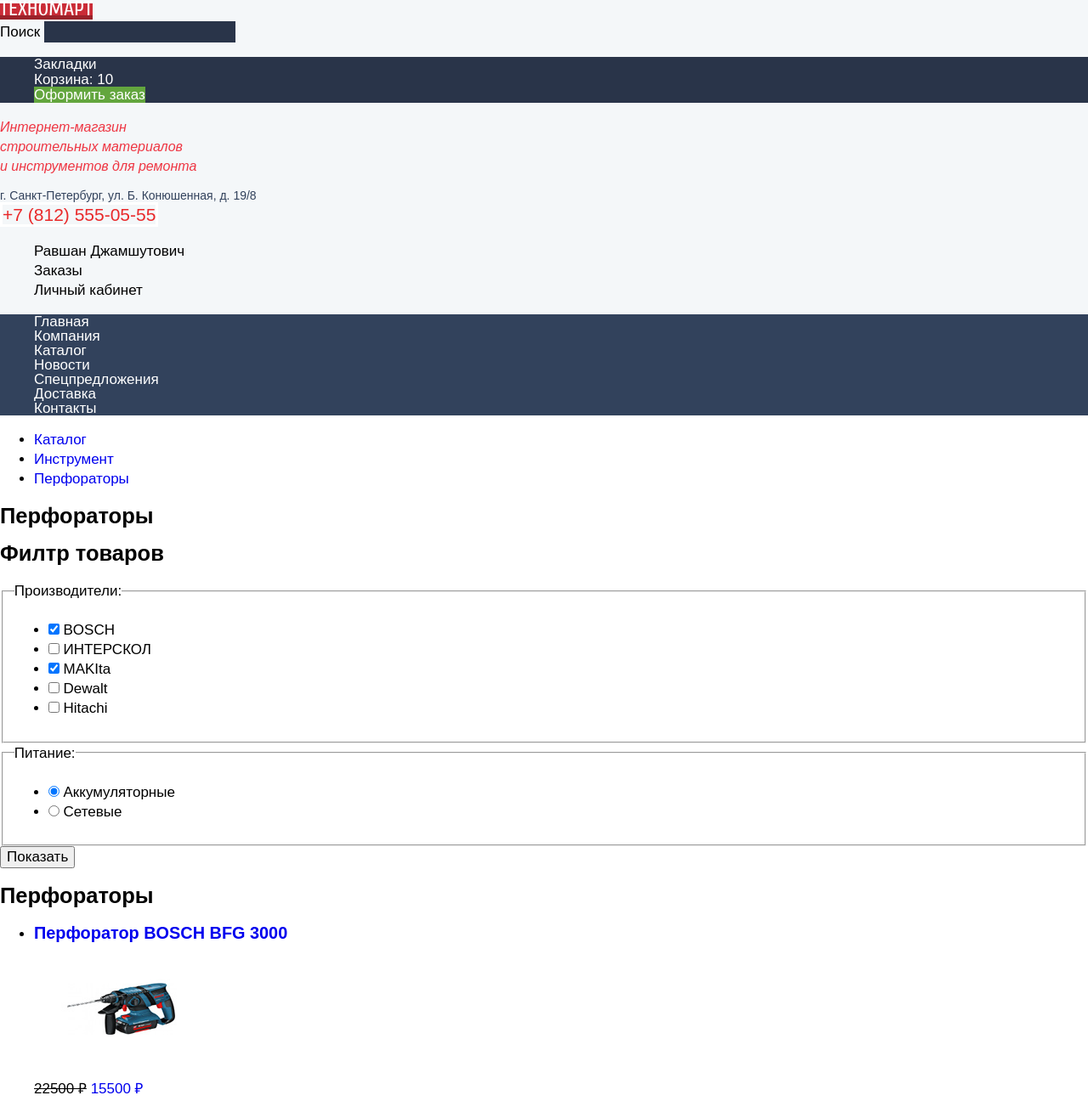
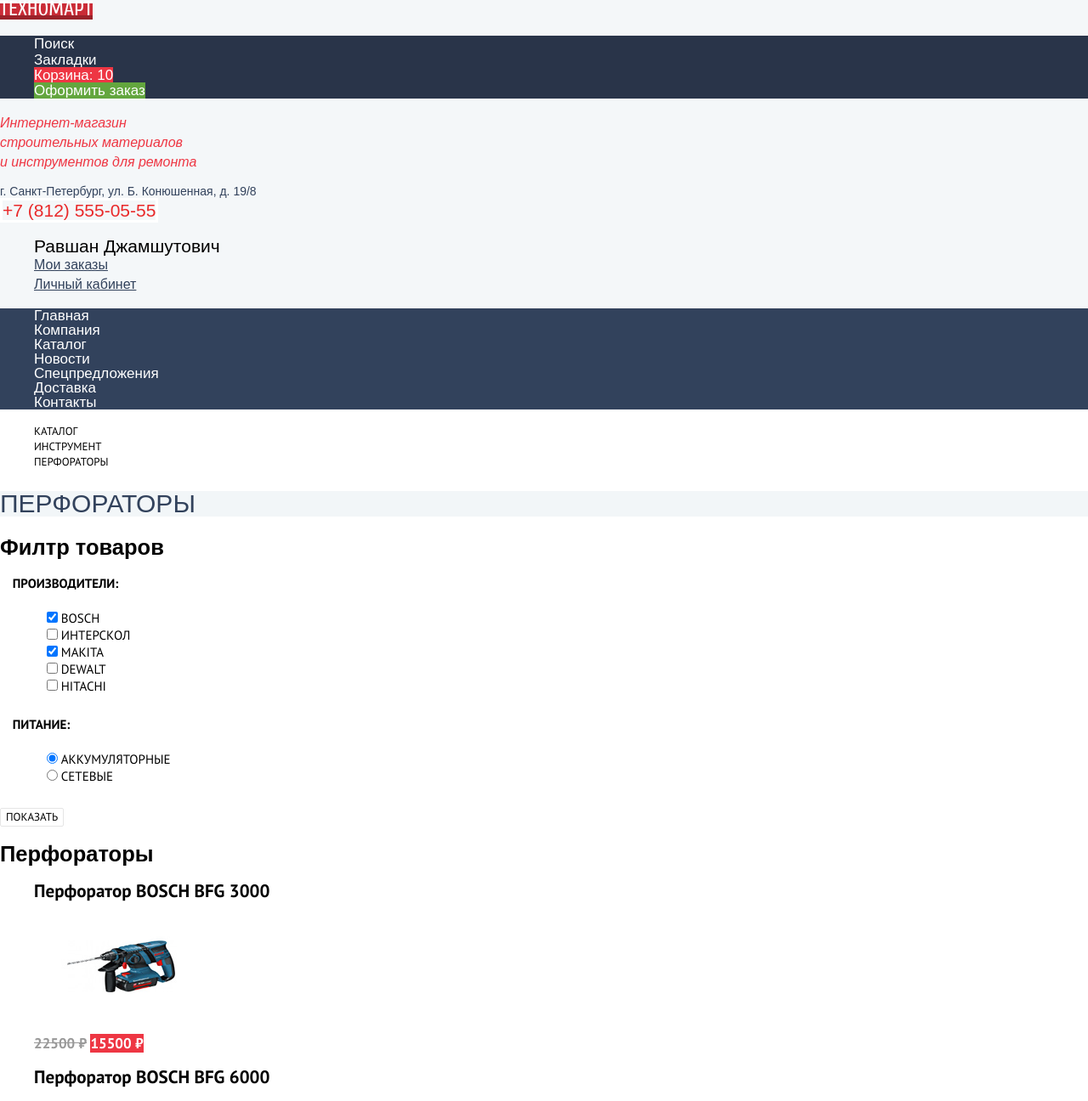
Before and after one commit to sagalatov/424675-technomart-25, a plain HTML site: page catalog.html in a window 1280 px wide. Shown: the top 1296 px of the page at 85% size. Drawn offline with Linux system fonts and the light colour scheme; a web font is replaced by a local one.

Commit message:
Adds base style for catalog.html

```diff
--- a/catalog.html
+++ b/catalog.html
@@ -5,21 +5,21 @@
   <meta charset="utf-8">
   <title>HTML Academy: Техномарт - каталог</title>
   <link href="css/normalize.css" rel="stylesheet">
-  <link href="https://fonts.googleapis.com/css?family=Cuprum:400,400i,700|PT+Sans:700&display=swap" rel="stylesheet">
+  <link href="https://fonts.googleapis.com/css?family=Cuprum:400,400i,700|PT+Sans:400,700&display=swap" rel="stylesheet">
   <link href="css/style.css" rel="stylesheet">
 </head>
 
-<body>
+<body class="inner-page">
   <header class="main-header">
     <div class="header-top">
       <a class="main-header-logo">
         <img src="img/logo-technomart.svg" width="109" height="19" alt="Логотип Техномарт">
       </a>
-      <form class="search-form" action="https://echo.htmlacademy.ru" method="get">
-        <label for="search-item">Поиск</label>
-        <input id="search-item" aria-label="Поиск по сайту" type="search" name="search" value="">
-      </form>
       <ul class="header-list">
+        <li>   <form class="search-form" action="https://echo.htmlacademy.ru" method="get">
+          <label for="search-item">Поиск</label>
+          <input id="search-item" aria-label="Поиск по сайту" type="search" name="search" value="">
+        </form></li>
         <li><a href="#">Закладки</a></li>
         <li class="site-navigation-current"><a href="#">Корзина: 10</a></li>
         <li><a href="#">Оформить заказ</a></li>
@@ -34,7 +34,7 @@
       </section>
       <ul class="user-navigation">
         <li class="user-name">Равшан Джамшутович</li>
-        <li class="users-orders">Заказы</li>
+        <li class="user-orders">Мои заказы</li>
         <li class="personal-account">Личный кабинет</li>
       </ul>
     </div>
@@ -49,8 +49,8 @@
         <li><a href="#">Контакты</a></li>
       </ul>
     </nav>
+  </header>
 
-  </header>
   <main class="container">
     <ul class="breadcrumbs">
       <li><a href="#">Каталог</a></li>
--- a/css/style.css
+++ b/css/style.css
@@ -10,13 +10,14 @@
 }*/
 
 .modal-feedback,
-.modal-map {
+.modal-map,
+.modal-cart, {
   display: none;
 }
 
 body {
   margin: 0;
-  font-family: 'Cuprum', sans-serif, 'Arial Narrow', Arial, sans-serif;
+  font-family: 'Cuprum', sans-serif, 'Arial Narrow',sans-serif;
   font-size: 17px;
   line-height: 23px;
   font-weight: 400;
@@ -85,6 +86,16 @@
 
 }
 
+.site-navigation-current a {
+  background-color: #ee3643;
+}
+
+.site-navigation-current a:hover,
+.site-navigation-current a:focus,
+.site-navigation-current a:active {
+  background-color: #ee3643;
+}
+
 .search-form input {
   font: inherit;
   background-color:  #293449;
@@ -138,6 +149,20 @@
   color: rgba(0, 0, 0, 0.3);
 }
 
+.user-navigation .user-name {
+  font-size: 21px;
+  line-height: 21px;
+}
+
+.user-orders,
+.personal-account {
+  font-size: 16px;
+  font-weight: 18px;
+  color: #32425c;
+  text-decoration: underline;
+}
+
+
 .main-navigation {
   background-color: #32425c;
   font-size: 17px;
@@ -162,6 +187,96 @@
   background-color: #1d2739;
   color: rgba(255, 255, 255, 0.5);
 }
+
+.breadcrumbs {
+  list-style: none;
+  font-family: 'PT Sans', sans-serif;
+  font-size: 13px;
+  line-height: 18px;
+  text-transform: uppercase;
+}
+
+.breadcrumbs a {
+color: #000000;
+}
+
+.container .page-title {
+font-size: 30px;
+line-height: 30px;
+background-color: #f2f6f8;
+color: #32425c;
+font-weight: normal;
+text-transform: uppercase;
+}
+
+.filter fieldset {
+  border: none;
+
+}
+
+.filter .filter-button {
+  font-family: 'PT Sans', sans-serif;
+  font-size: 13px;
+  line-height: 18px;
+
+  text-align: center;
+  color: #000000;
+  vertical-align: middle;
+  text-transform: uppercase;
+  border: solid 1px #e5e5e5;
+  background-color: #ffffff;
+  border-radius: 2px;
+}
+
+.catalog-list {
+list-style: none;
+font-family: 'PT Sans', sans-serif;
+font-size: 18px;
+line-height: 20px;
+}
+
+.catalog-list a {
+  color: #000000;
+}
+
+.catalog-item:hover,
+.catalog-item:focus {
+box-shadow: 0px 10px 25px 0 rgba(41, 52, 73, 0.5);
+}
+
+.catalog-item-price {
+font-family: 'PT Sans', sans-serif;
+font-size: 17px;
+line-height: 18px;
+font-weight: bold;
+color: #999999;
+}
+
+.catalog-item-price a {
+background: #ee3643;
+color: #ffffff;
+}
+
+fieldset legend{
+  list-style: none;
+  font-size: 15px;
+  line-height: 20px;
+  font-family: 'PT Sans', sans-serif;
+  font-weight: bold;
+  text-transform: uppercase;
+}
+
+fieldset ul {
+  list-style: none;
+  font-size: 15px;
+  line-height: 20px;
+  font-family: 'PT Sans', sans-serif;
+  font-weight: normal;
+  text-transform: uppercase;
+}
+
+
+
 
 .features h2 {
  font-size: 30px;
```
